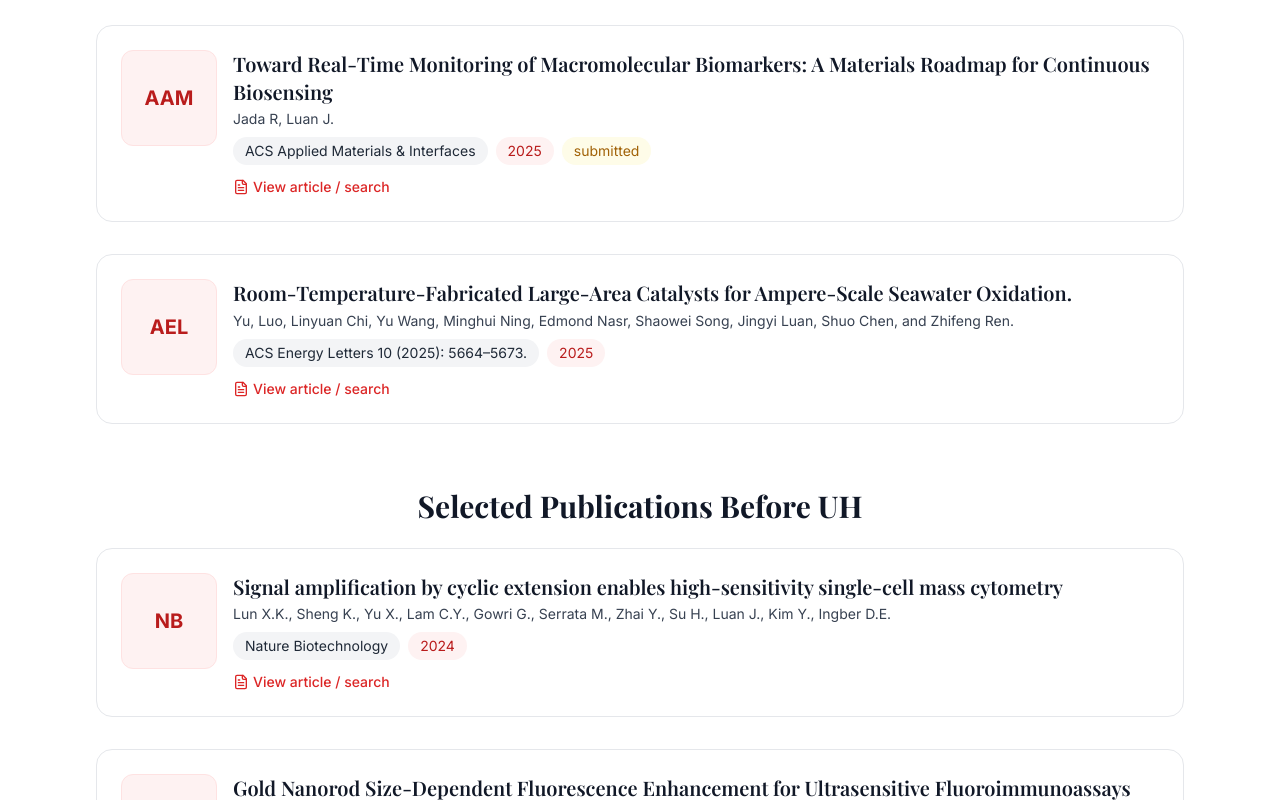
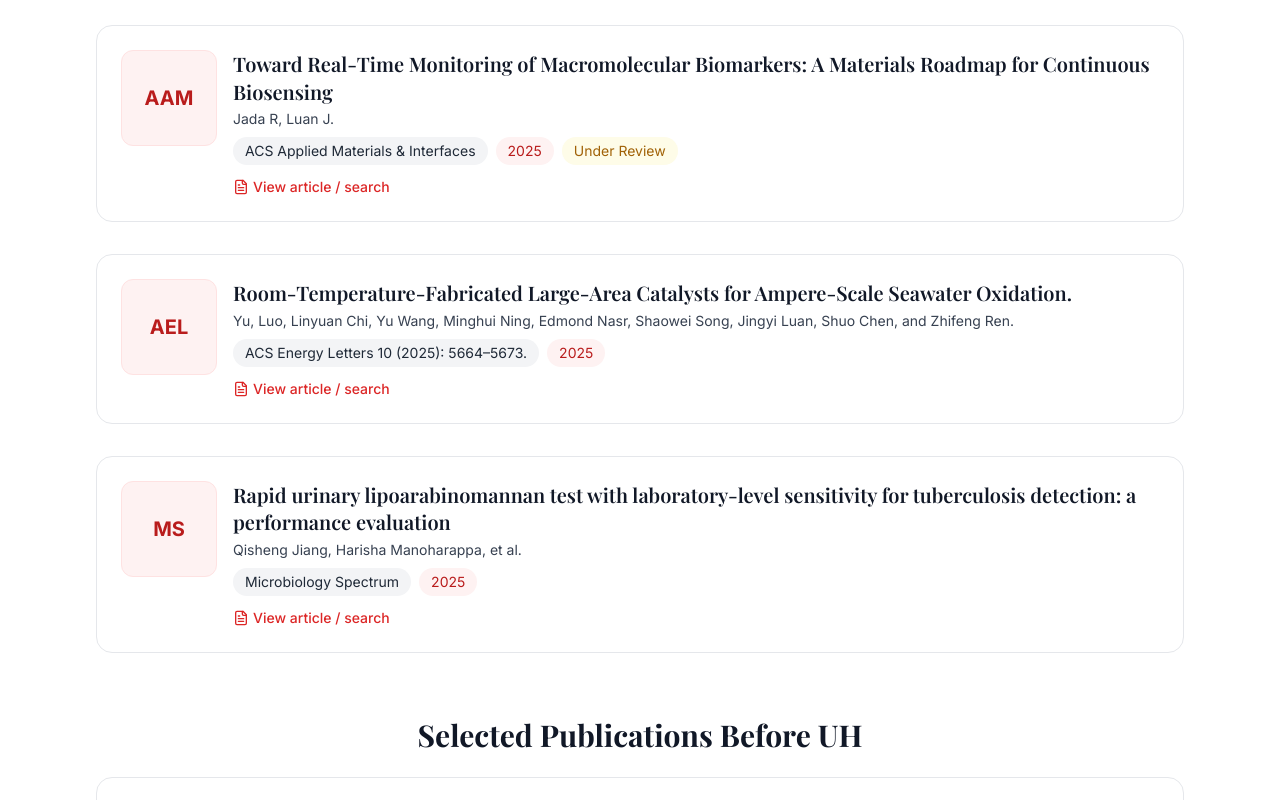
Before and after one commit to NAVYAMADHURI-BAGIREDDY/ProfessorJingyi, a React (Vite) app: page /publications in a window 1280 px wide. Shown: the part 400-1200 px from the top of the page. Built offline with nearby package versions, Linux system fonts and the light colour scheme.

Commit message:
recent updates

```diff
--- a/src/components/Footer.tsx
+++ b/src/components/Footer.tsx
@@ -21,8 +21,10 @@ const Footer: React.FC = () => {
               <div className="flex items-start gap-3">
                 <MapPin size={18} className="text-uh-red flex-shrink-0 mt-1" />
                 <span>
-                  Office: N229, Engineering Building 1<br className="hidden sm:block" />
-                  University of Houston
+                Room 534A <br />
+                SR2 (Science & Research Building) <br />
+                23455 Cullen Blvd, Houston, TX 77004<br className="hidden sm:block" />
+
                 </span>
               </div>
             </div>
@@ -43,11 +45,6 @@ const Footer: React.FC = () => {
           {/* Department / Mailing */}
           <div className="md:col-span-2 lg:col-span-1">
             <h3 className="text-xl font-semibold mb-4 sm:mb-6">Mechanical & Aerospace Engineering</h3>
-            <p className="text-uh-gray-100 mb-4 sm:mb-6 leading-relaxed">
-              Engineering Building 1, Room N207<br />
-              4226 Martin Luther King Blvd<br />
-              Houston, TX 77204-4006
-            </p>
             <div className="flex items-center gap-3 text-uh-gray-100">
               <div className="h-9 w-9 sm:h-10 sm:w-10 rounded-md bg-uh-red grid place-items-center">
                 {/* Replace with official UH SVG if available */}
--- a/src/pages/ContactUs.tsx
+++ b/src/pages/ContactUs.tsx
@@ -6,7 +6,7 @@ const ContactUs: React.FC = () => {
     {
       icon: <Mail size={24} />,
       title: 'Email',
-      details: ['engineeringlab@uh.edu', 'contact@uh.edu'],
+      details: ['jluan@uh.edu '],
       description: 'General inquiries, research collaborations, and student opportunities',
     },
     {
@@ -19,12 +19,12 @@ const ContactUs: React.FC = () => {
       icon: <MapPin size={24} />,
       title: 'Address',
       details: [
-        'Engineering Building 1 (ENG1)',
+        'Room 534A ,SR2 Science & Research Building 23455 Cullen Blvd',
         'University of Houston',
         '4726 Calhoun Rd',
         'Houston, TX 77004',
       ],
-      description: 'Visit us in the UH Cullen College of Engineering',
+
     },
     {
       icon: <Clock size={24} />,
@@ -76,11 +76,10 @@ const ContactUs: React.FC = () => {
 
     <div className="bg-white rounded-lg shadow-md p-8 max-w-4xl mx-auto">
       <MapPin size={40} className="text-red-600 mx-auto mb-4" />
-      <h3 className="text-xl font-semibold text-gray-900 mb-4">Engineering Building Location</h3>
       <p className="text-gray-600 mb-6">
+      Room 534A ,SR2 Science & Research Building 23455 Cullen Blvd<br />
         University of Houston<br />
-        Engineering Building 1 (ENG1)<br />
-        4800 Calhoun Road<br />
+        4726 Calhoun Road<br />
         Houston, TX 77004
       </p>
 
--- a/src/pages/Projects.tsx
+++ b/src/pages/Projects.tsx
@@ -24,7 +24,7 @@ const Publications: React.FC = () => {
       authors: 'Jada R, Luan J.',
       journal: 'ACS Applied Materials & Interfaces',
       year: 2025,
-      note: 'submitted',
+      note: 'Under Review',
       link: scholar(
         'Toward Real-Time Monitoring of Macromolecular Biomarkers: A Materials Roadmap for Continuous Biosensing ACS Applied Materials & Interfaces Jada Luan'
       ),
@@ -39,6 +39,14 @@ const Publications: React.FC = () => {
       link: scholar(
         'Room-Temperature-Fabricated Large-Area Catalysts for Ampere-Scale Seawater Oxidation ACS Energy Letters 2025'
       ),
+    },
+    {
+      title:
+        'Rapid urinary lipoarabinomannan test with laboratory-level sensitivity for tuberculosis detection: a performance evaluation',
+      authors: 'Qisheng Jiang, Harisha Manoharappa, et al.',
+      journal: 'Microbiology Spectrum',
+      year: 2025,
+      link: 'https://doi.org/10.1128/spectrum.03042-25',
     },
   ];
 
```
